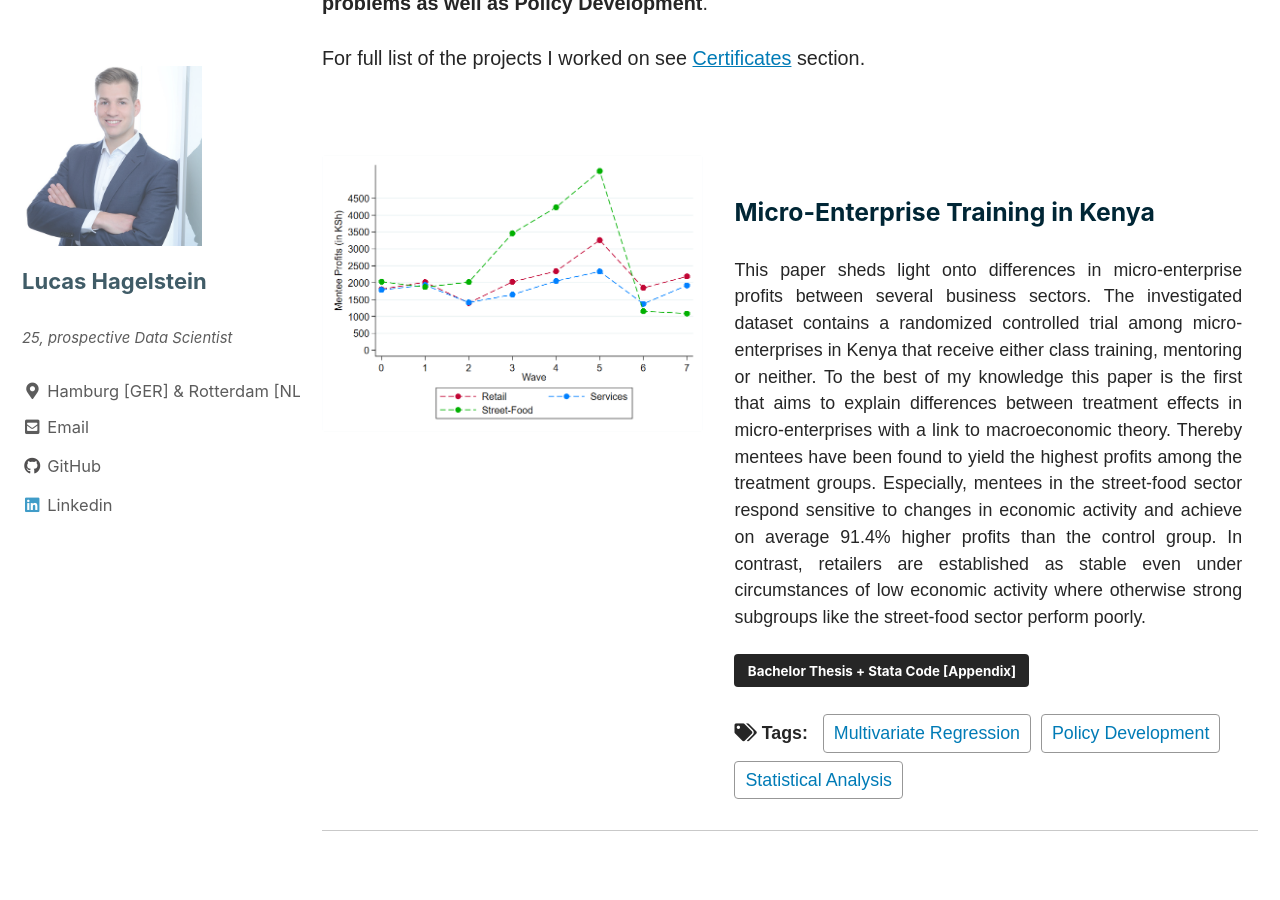
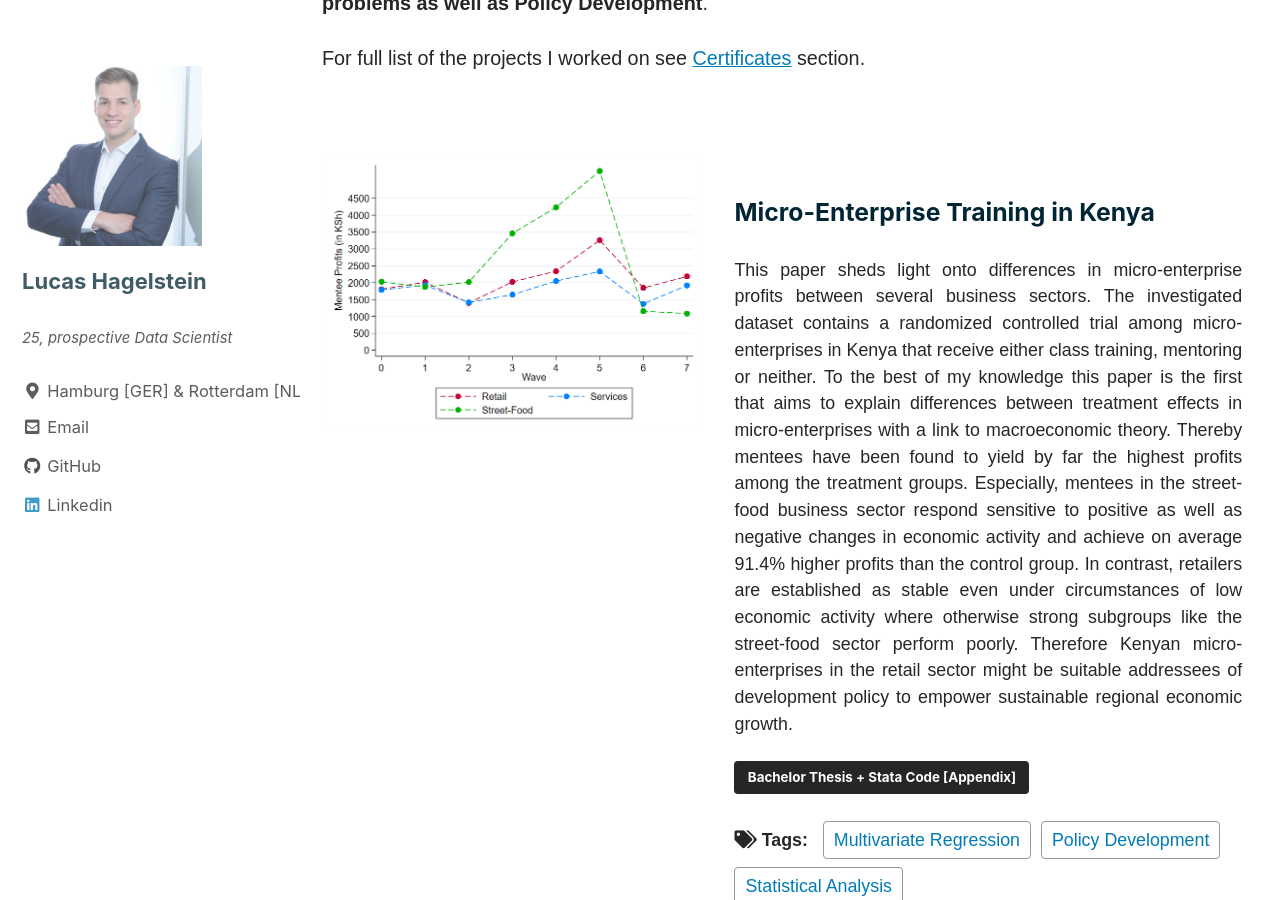
Before and after one commit to LHAGELS/LHAGELS.github.io, a Jekyll site: the page built from _pages/portfolio.md, in a window 1280 px wide and 900 px high, scrolled down 735 px. Built offline with Jekyll 4.4.1, drawn with Linux system fonts in a browser that asks for light colours; cached includes are drawn as plain includes; nearby versions of some CDN libraries.

Commit message:
new github

```diff
--- a/_pages/portfolio.md
+++ b/_pages/portfolio.md
@@ -13,7 +13,7 @@ feature_row1:
   - image_path: assets/images/portfolio/profits_bsecs_time.png
     alt: "Profits by Business Sectors over time"
     title: "Micro-Enterprise Training in Kenya"
-    text: "This paper sheds light onto differences in micro-enterprise profits between several business sectors. The investigated dataset contains a randomized controlled trial among micro-enterprises in Kenya that receive either class training, mentoring or neither. To the best of my knowledge this paper is the first that aims to explain differences between treatment effects in micro-enterprises with a link to macroeconomic theory. Thereby mentees have been found to yield the highest profits among the treatment groups. Especially, mentees in the street-food sector respond sensitive to changes in economic activity and achieve on average 91.4% higher profits than the control group. In contrast, retailers are established as stable even under circumstances of low economic activity where otherwise strong subgroups like the street-food sector perform poorly."
+    text: "This paper sheds light onto differences in micro-enterprise profits between several business sectors. The investigated dataset contains a randomized controlled trial among micro-enterprises in Kenya that receive either class training, mentoring or neither. To the best of my knowledge this paper is the first that aims to explain differences between treatment effects in micro-enterprises with a link to macroeconomic theory. Thereby mentees have been found to yield by far the highest profits among the treatment groups. Especially, mentees in the street-food business sector respond sensitive to positive as well as negative changes in economic activity and achieve on average 91.4% higher profits than the control group. In contrast, retailers are established as stable even under circumstances of low economic activity where otherwise strong subgroups like the street-food sector perform poorly. Therefore Kenyan micro-enterprises in the retail sector might be suitable addressees of development policy to empower sustainable regional economic growth."
     url: "/assets/docs/bachelor_thesis.pdf"
     btn_label: "Bachelor Thesis + Stata Code [Appendix]"
     btn_class: "btn--primary"
```
Also changed, not shown: _pages/academics.md (+1 -1 lines).
